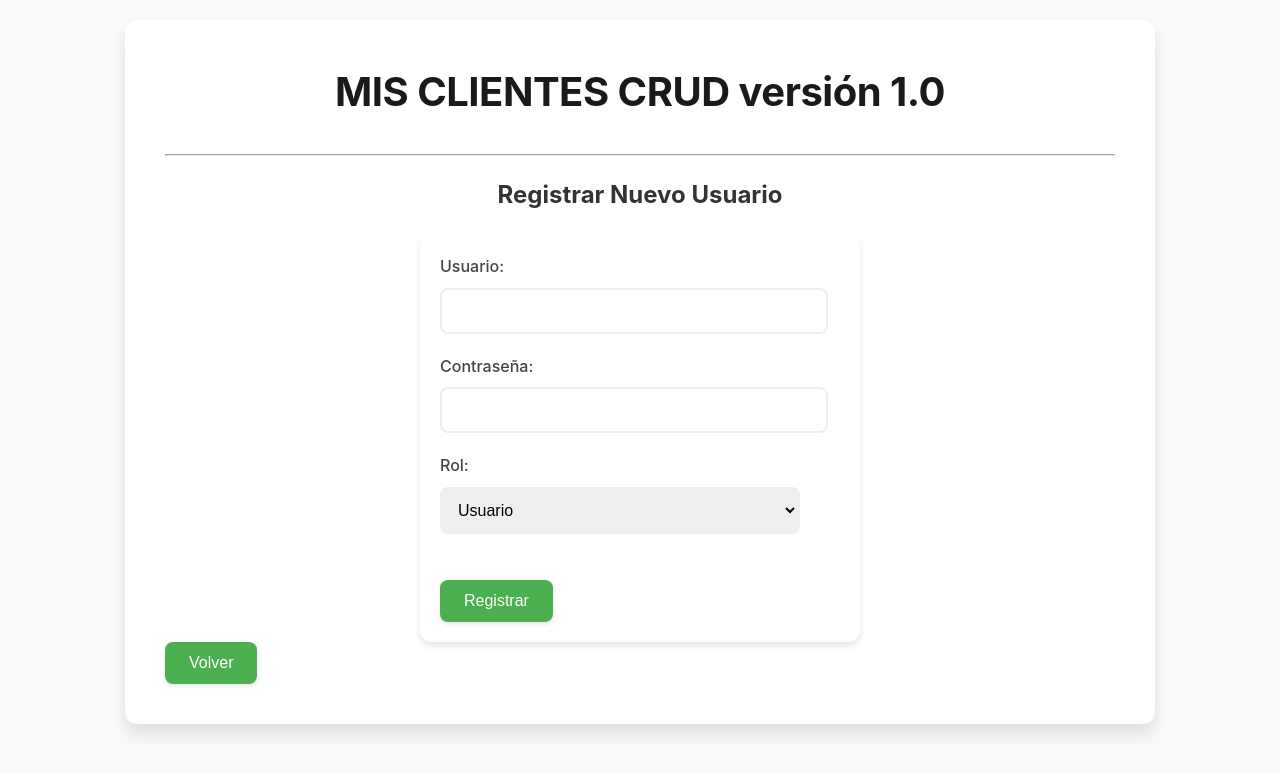
After one commit to SMG-web-dev/ClientsManager, a PHP site: page /app/views/register.php in a window 1280 px wide. The commit adds this page. Shown: the top 773 px of the page. Run offline with PHP 8.4, Linux system fonts and the light colour scheme.

Commit message:
Upgrade 8, 9 & Extras
8) Crear una nueva tabla en la BD de usuarios de la aplicación (User)  con tres campos: login, password( encriptada )  y rol (0/1), definir varios usuarios y controlar el acceso a la aplicación sólo si se introduce el login y el password correctos. Si se realizan más de tres intentos erróneos se solicitará que se reinicie el navegador.

9)Controlar el acceso a la aplicación en función del rol, si es 0 solo puede acceder a visualizar los datos: lista y detalles. Si el rol es 1 podrá además modificar, borrar y eliminar usuarios.

Extras: Logout, Better Styles, Registro nuevos usuarios (no clientes), manejo del bufer en index.php cambiado

```diff
--- a/app/views/principal.php
+++ b/app/views/principal.php
@@ -14,10 +14,11 @@
 </head>
 
 <body>
-    <div id="container" style="width: 950px;">
+    <div id="container" style="width: auto;">
         <div id="header">
             <h1>MIS CLIENTES CRUD versión 1.0</h1>
         </div>
+        <hr>
         <div id="aviso">
             <?= $msg ?>
         </div>
--- /dev/null
+++ b/app/views/register.php
@@ -0,0 +1,39 @@
+<!-- Mejora Extra -->
+<!DOCTYPE html>
+<html lang="es">
+
+<head>
+    <meta charset="UTF-8">
+    <title>CRUD CLIENTES</title>
+    <link href="web/css/default.css" rel="stylesheet" type="text/css" />
+</head>
+
+<body>
+    <div id="container" style="width: 950px;">
+        <div id="header">
+            <h1>MIS CLIENTES CRUD versión 1.0</h1>
+        </div>
+        <hr>
+        <center>
+            <h2>Registrar Nuevo Usuario</h2>
+        </center>
+        <form method="POST" action="index.php" class="forms">
+            <input type="hidden" name="action" value="register">
+            <label for="new_login">Usuario:</label>
+            <input type="text" id="new_login" name="new_login" required><br>
+            <label for="new_password">Contraseña:</label>
+            <input type="password" id="new_password" name="new_password" required><br>
+            <label for="new_rol">Rol:</label>
+            <select id="new_rol" name="new_rol">
+                <option value="0">Usuario</option>
+                <option value="1">Administrador</option>
+            </select>
+            <br>
+            <br>
+            <button type="submit">Registrar</button>
+        </form>
+        <button onclick="history.back()"> Volver </button>
+    </div>
+</body>
+
+</html>
--- a/app/views/todo.php
+++ /dev/null
@@ -1,2 +0,0 @@
-<h1> Pendiente de implementar </h1>
-<button onclick="history.back()"> Volver </button>
--- a/web/css/default.css
+++ b/web/css/default.css
@@ -1,115 +1,171 @@
+:root {
+  --primary-color: #4caf50;
+  --primary-hover: #45a049;
+  --shadow-sm: 0 2px 4px rgba(0, 0, 0, 0.1);
+  --shadow-md: 0 4px 6px rgba(0, 0, 0, 0.1);
+  --shadow-lg: 0 10px 15px rgba(0, 0, 0, 0.1);
+  --transition: all 0.3s ease;
+}
+
 body {
-  font-family: Arial, sans-serif;
+  font-family: "Inter", Arial, sans-serif;
   margin: 0;
   padding: 0;
-  background-color: #f9f9f9;
+  background-color: #f8f9fa;
   color: #333;
+  line-height: 1.6;
 }
+
 #container {
   max-width: 1200px;
   margin: 20px auto;
   padding: 40px;
   background: #ffffff;
-  border-radius: 8px;
-  box-shadow: 0 2px 4px rgba(0, 0, 0, 0.1);
+  border-radius: 12px;
+  box-shadow: var(--shadow-lg);
+  transition: var(--transition);
 }
+
 #header {
   text-align: center;
-  margin-bottom: 20px;
+  margin-bottom: 30px;
 }
+
 #header h1 {
-  font-size: 24px;
+  font-size: 2.5rem;
   margin: 0;
-  color: #090909;
+  color: #1a1a1a;
+  font-weight: 700;
+  letter-spacing: -0.5px;
 }
+
 table {
   width: 100%;
-  border-collapse: collapse;
-  margin-bottom: 20px;
+  border-collapse: separate;
+  border-spacing: 0;
+  margin-bottom: 25px;
+  border-radius: 8px;
+  overflow: hidden;
+  box-shadow: var(--shadow-sm);
 }
+
 th,
 td {
-  border: 1px solid #ddd;
-  padding: 10px;
+  border: none;
+  padding: 15px;
   text-align: left;
-}
-th {
-  background-color: #f4f4f4;
-  font-weight: bold;
-}
-tr:nth-child(even) {
-  background-color: #f9f9f9;
-}
-tr:hover {
-  background-color: #f1f1f1;
-}
-form {
-  text-align: center;
-}
-button {
-  padding: 10px 15px;
-  margin: 5px;
-  border: 1px solid #ccc;
-  border-radius: 5px;
-  background-color: #ffffff;
-  cursor: pointer;
-  font-size: 14px;
-  transition: background-color 0.3s;
-}
-button:hover {
-  background-color: #f4f4f4;
+  background: white;
 }
 
-/* Formulario */
-form {
+th {
+  background-color: #f8f9fa;
+  font-weight: 600;
+  text-transform: uppercase;
+  font-size: 0.85rem;
+  letter-spacing: 0.5px;
+}
+
+tr:not(:last-child) td {
+  border-bottom: 1px solid #eee;
+}
+
+tr:hover td {
+  background-color: #f8f9fa;
+  transition: var(--transition);
+}
+
+.forms {
   width: 400px;
   margin: 0 auto;
+  padding: 20px;
+  background: white;
+  border-radius: 12px;
+  box-shadow: var(--shadow-md);
 }
 
 label {
   display: block;
-  margin-bottom: 5px;
+  margin-bottom: 8px;
+  font-weight: 500;
+  color: #444;
 }
 
 input[type="text"],
-input[type="email"] {
+input[type="email"],
+input[type="password"],
+select {
   width: 90%;
-  padding: 10px;
-  margin-bottom: 15px;
-  border: 1px solid #ccc;
-  border-radius: 4px;
+  padding: 12px;
+  margin-bottom: 20px;
+  border: 2px solid #eee;
+  border-radius: 8px;
+  transition: var(--transition);
+  font-size: 1rem;
 }
 
-input[type="submit"] {
-  background-color: #4caf50; /* Verde */
-  color: white;
-  padding: 12px 20px;
-  border: none;
-  border-radius: 4px;
-  cursor: pointer;
+input[type="text"]:focus,
+input[type="email"]:focus,
+input[type="password"]:focus,
+select:focus {
+  border-color: var(--primary-color);
+  box-shadow: 0 0 0 3px rgba(76, 175, 80, 0.1);
+  outline: none;
 }
 
-input[type="submit"]:hover {
-  background-color: #45a049;
+button,
+input[type="submit"] {
+  background-color: var(--primary-color);
+  color: white;
+  padding: 12px 24px;
+  border: none;
+  border-radius: 8px;
+  cursor: pointer;
+  font-size: 1rem;
+  font-weight: 500;
+  transition: var(--transition);
+  box-shadow: var(--shadow-sm);
 }
 
-/* mejora 10 */
+button:hover,
+input[type="submit"]:hover {
+  background-color: var(--primary-hover);
+  transform: translateY(-2px);
+  box-shadow: var(--shadow-md);
+}
 
+button:active,
+input[type="submit"]:active {
+  transform: translateY(0);
+}
+
+/* Contenedor de mapa mejorado */
 .map-container {
-  margin-top: 20px;
-  padding: 10px;
+  margin-top: 30px;
+  padding: 15px;
+  border-radius: 12px;
+  background: white;
+  box-shadow: var(--shadow-md);
 }
 
 #map {
   width: 100%;
   height: 30rem;
-  border: 1px solid #ccc;
-  box-shadow: #090909 0 0 10px;
+  border: none;
+  border-radius: 8px;
+  box-shadow: inset 0 0 10px rgba(0, 0, 0, 0.1);
 }
 
-.location-info {
-  margin: 10px 0;
-  padding: 10px;
-  background-color: #f5f5f5;
+.button-container {
+  display: flex;
+  justify-content: center;
+  align-items: center;
+  gap: 15px;
+  padding: 20px;
+  background: white;
+  border-radius: 12px;
+}
+
+img {
+  max-height: 50rem;
   border-radius: 4px;
 }
```
Also changed, not shown: app/controllers/crudclientes.php (+39 -30 lines), app/controllers/login.php (added, +33 -0 lines), app/helpers/hasher.php (added, +14 -0 lines), app/helpers/util.php (+16 -3 lines), app/models/AccesoDatosPDO.php (+44 -0 lines), app/models/dat/Usuarios.sql (added, +12 -0 lines), app/views/detalles.php (+13 -11 lines), app/views/formulario.php (+3 -6 lines), app/views/list.php (+35 -7 lines), app/views/login.php (added, +38 -0 lines), index.php (+74 -11 lines).
